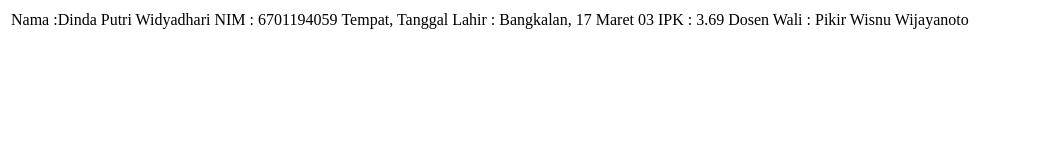
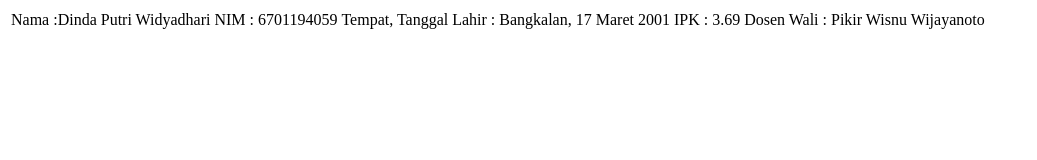
Before and after one commit to dindaputriw/6701194059-assessment1pwb, a plain HTML site: page index.html in a window 1280 px wide. Shown: the whole page, without its empty margins (0-1037 px from the left). Drawn offline with Linux system fonts and the light colour scheme.

Commit message:
Update index.html

```diff
--- a/index.html
+++ b/index.html
@@ -8,7 +8,7 @@
     <table>
         <td>Nama :Dinda Putri Widyadhari</td>
         <td>NIM : 6701194059</td>
-        <td>Tempat, Tanggal Lahir : Bangkalan, 17 Maret 03 </td>
+        <td>Tempat, Tanggal Lahir : Bangkalan, 17 Maret 2001 </td>
         <td>IPK : 3.69</td>
         <td>Dosen Wali : Pikir Wisnu Wijayanoto</td>
     </table>
```
